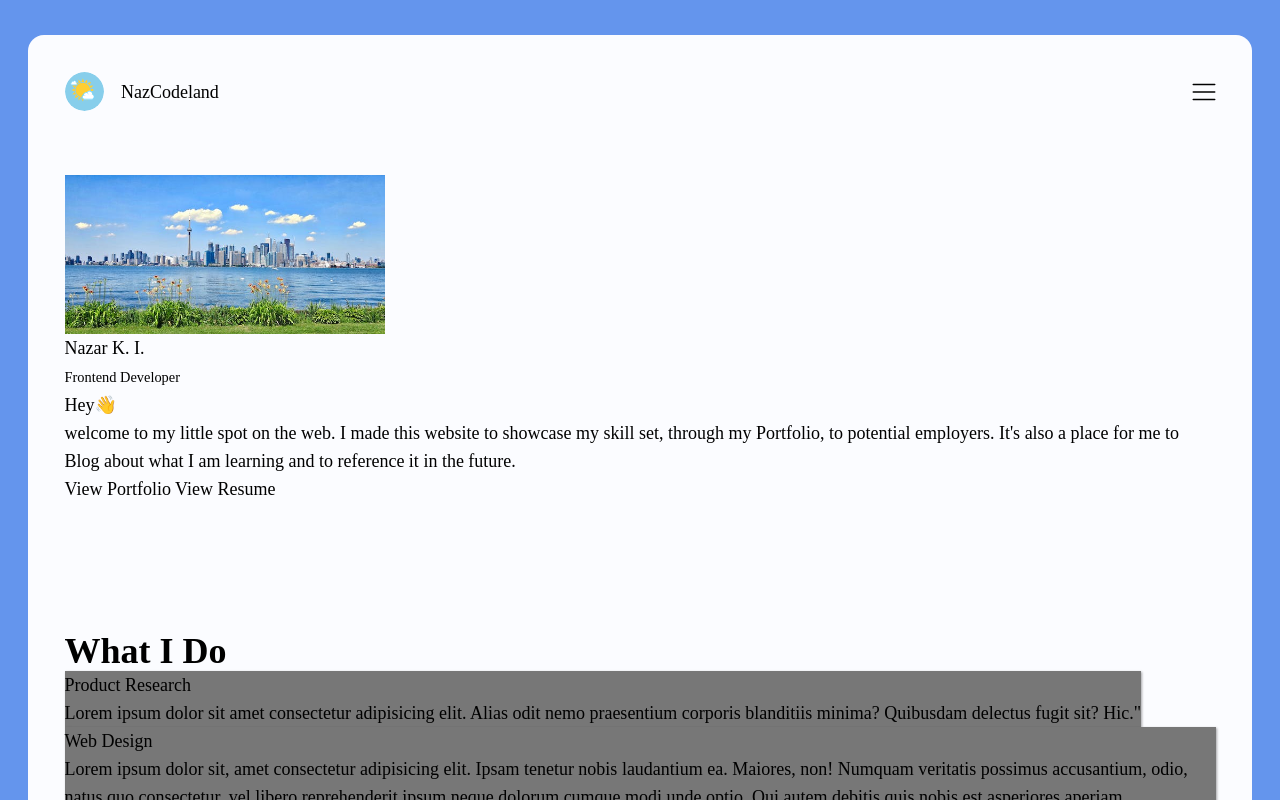
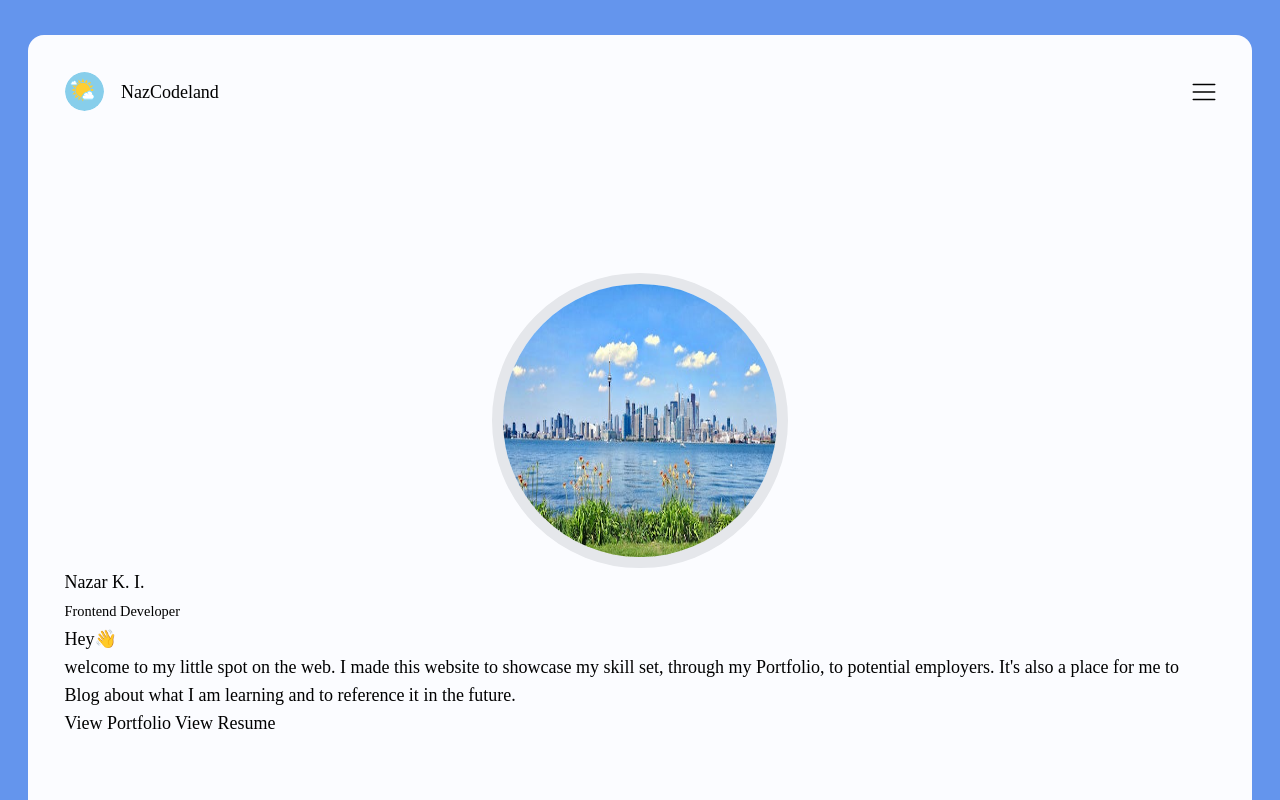
Before and after one commit to NazCodeland/NazCodeland-V2, a SvelteKit app: page / in a window 1280 px wide. Shown: the top 800 px of the page. Built offline with nearby package versions, Linux system fonts and the light colour scheme; a web font is replaced by a local one.

Commit message:
added tailwind styles for overall site layout structure

```diff
--- a/src/app.css
+++ b/src/app.css
@@ -83,4 +83,12 @@
 		outline-color: canvasText;
 		outline-width: 0.1rem;
 	}
+
+	.profileImageSize {
+		inline-size: clamp(9.375rem, calc(6.34rem + 15.18vw), 20rem);
+		block-size: clamp(9.38rem, calc(6.34rem + 15.18vw), 20rem);
+	}
+	.profileImageBorderW {
+		border-width: clamp(0.5rem, calc(0.43rem + 0.36vw), 0.75rem);
+	}
 }
--- a/src/routes/+layout.svelte
+++ b/src/routes/+layout.svelte
@@ -10,7 +10,7 @@
 	<div class="relative flex flex-col p-16-40 font-body text-lg rounded-2xl bg-mainBackground">
 		<!--  -->
 		<header
-			class="flex justify-between mb-8 pb-8 sticky bg-mainBackground z-10 left-[-1px] items-center">
+			class="flex justify-between pb-8 mb-88-132 sticky bg-mainBackground z-10 left-[-1px] items-center">
 			<a
 				href="#maincontent"
 				class="absolute -left-[1000px] -top-[13px] px-4 rounded text-grey-900 bg-primaryColor focus-visible:left-1">
@@ -29,6 +29,8 @@
 				<!-- this needs to be done so that in mobile viewpoints, when the menu is minimized the navigation still shows up in landmarks -->
 
 				<Menu />
+
+				<!-- hamburger icon -->
 				<!-- prettier-ignore -->
 				<button
 					on:click={toggleShowMenu}
--- a/src/routes/+page.svelte
+++ b/src/routes/+page.svelte
@@ -5,12 +5,11 @@
 <div class="introduction-section mb-32">
 	<article class="profile-card">
 		<img
-			class="profile-card__image"
+			class="profileImageSize profileImageBorderW border-solid rounded-full m-auto"
 			src="/images/someImage.jpeg"
 			width="320"
 			height="320"
-			alt="of Nazar"
-		/>
+			alt="of Nazar" />
 
 		<div class="profile-card__content">
 			<h2 class="profile-card__title">
@@ -41,8 +40,7 @@
 
 	<SkillCard title="Product Research"
 		>Lorem ipsum dolor sit amet consectetur adipisicing elit. Alias odit nemo praesentium corporis
-		blanditiis minima? Quibusdam delectus fugit sit? Hic."</SkillCard
-	>
+		blanditiis minima? Quibusdam delectus fugit sit? Hic."</SkillCard>
 	<SkillCard title="Web Design">
 		Lorem ipsum dolor sit, amet consectetur adipisicing elit. Ipsam tenetur nobis laudantium ea.
 		Maiores, non! Numquam veritatis possimus accusantium, odio, natus quo consectetur, vel libero
--- a/tailwind.config.cjs
+++ b/tailwind.config.cjs
@@ -43,7 +43,8 @@ module.exports = {
 				'4-48': 'var(--spacer-fluid-4-48)',
 				'16-32': 'var(--spacer-fluid-16-32)',
 				'16-40': 'var(--spacer-fluid-16-40)',
-				'16-32-24x': 'var(--spacer-fluid-16-32-2\\.4x)'
+				'16-32-24x': 'var(--spacer-fluid-16-32-2\\.4x)',
+				'88-132': 'var(--spacer-fluid-88-132)'
 			}
 		}
 	},
```
Also changed, not shown: src/lib/styles/base/props.css.
